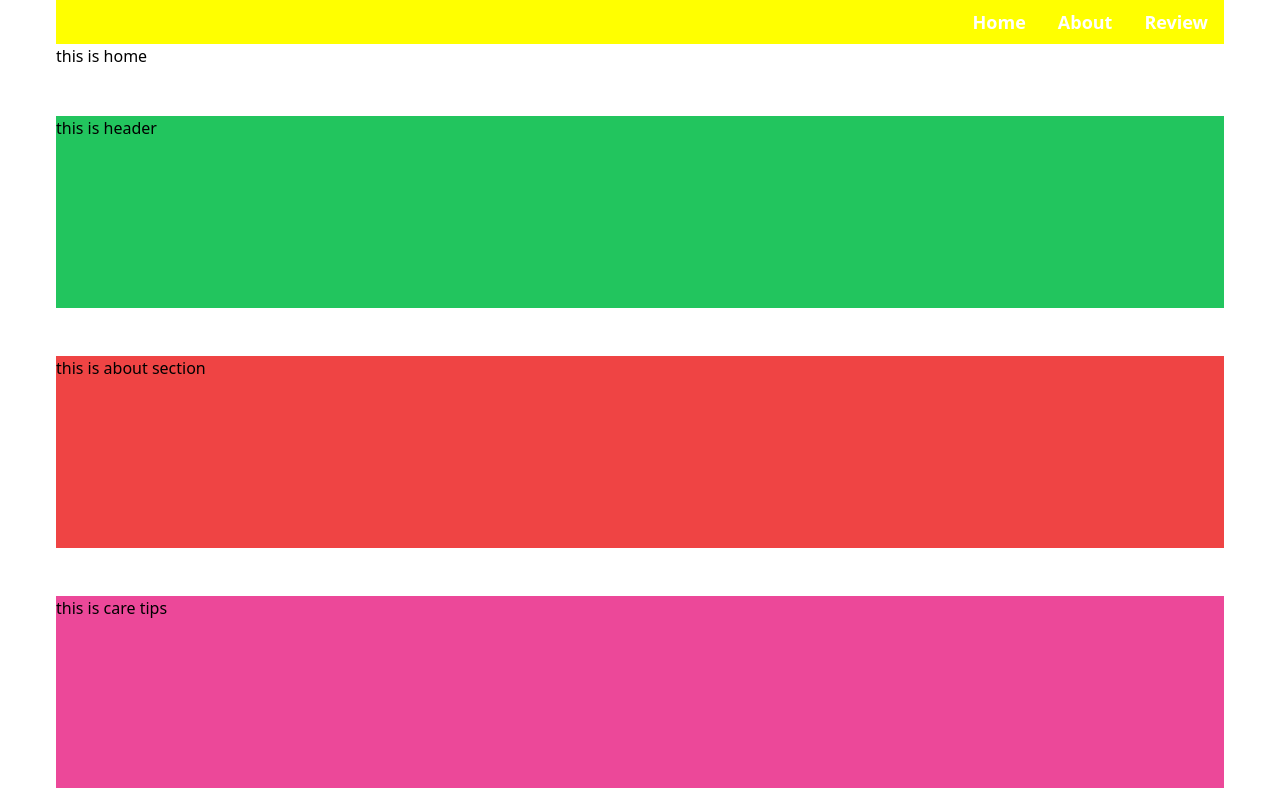
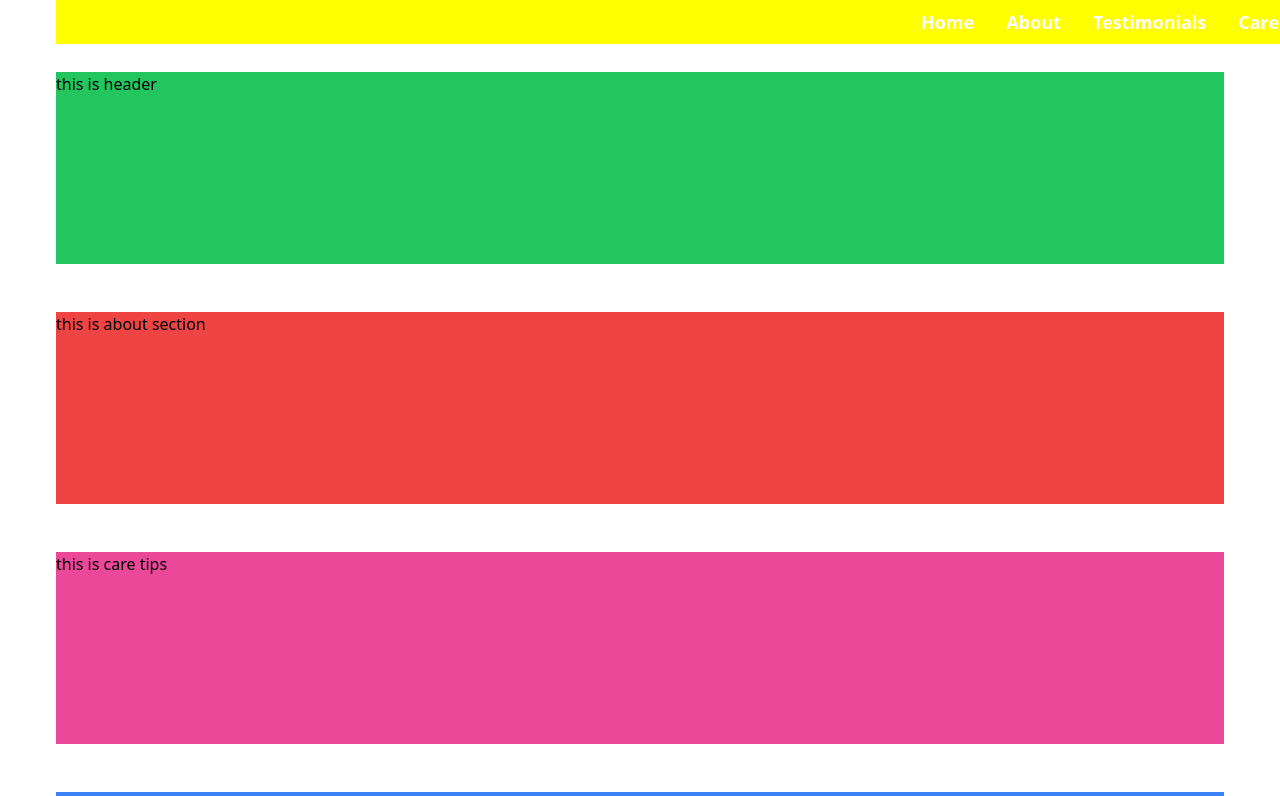
Before and after one commit to QuaziSamiha/PawsomeCare, a React (Vite) app: page / in a window 1280 px wide. Shown: the top 796 px of the page. Built offline with nearby package versions, Linux system fonts and the light colour scheme.

Commit message:
react-scroll added

```diff
--- a/index.html
+++ b/index.html
@@ -3,6 +3,12 @@
   <head>
     <meta charset="UTF-8" />
     <!-- <link rel="icon" type="image/svg+xml" href="/vite.svg" /> -->
+    <!-- <link rel="preconnect" href="https://fonts.googleapis.com" /> -->
+    <!-- <link rel="preconnect" href="https://fonts.gstatic.com" crossorigin />
+    <link
+      href="https://fonts.googleapis.com/css2?family=Roboto&display=swap"
+      rel="stylesheet"
+    /> -->
     <meta name="viewport" content="width=device-width, initial-scale=1.0" />
     <title>PawsomeCare</title>
   </head>
--- a/package.json
+++ b/package.json
@@ -10,11 +10,13 @@
     "preview": "vite preview"
   },
   "dependencies": {
+    "@fontsource/roboto": "^5.0.8",
     "localforage": "^1.10.0",
     "match-sorter": "^6.3.1",
     "react": "^18.2.0",
     "react-dom": "^18.2.0",
     "react-router-dom": "^6.17.0",
+    "react-scroll": "^1.9.0",
     "sort-by": "^1.2.0"
   },
   "devDependencies": {
--- a/src/components/ErrorPage/ErrorPage.jsx
+++ b/src/components/ErrorPage/ErrorPage.jsx
@@ -5,12 +5,21 @@ export default function ErrorPage() {
   console.error(error);
 
   return (
-    <div id="error-page">
-      <h1>Oops!</h1>
-      <p>Sorry, an unexpected error has occurred.</p>
-      <p>
-        <i>{error.statusText || error.message}</i>
-      </p>
-    </div>
+    <>
+      <div
+        id="error-page"
+        className="min-h-screen flex items-center justify-center bg-gray-100"
+      >
+        <div className="bg-white p-8 rounded-lg shadow-lg text-center">
+          <h1 className="text-4xl font-bold text-blue-600 mb-4">Oops!</h1>
+          <p className="text-lg text-gray-700">
+            Sorry, an unexpected error has occurred.
+          </p>
+          <p className="text-lg mt-2 font-bold text-red-600 ">
+            {error.statusText || error.message}
+          </p>
+        </div>
+      </div>
+    </>
   );
 }
--- a/src/components/Home/About.jsx
+++ b/src/components/Home/About.jsx
@@ -1,7 +1,7 @@
 function About() {
   return (
     <>
-      <div className="h-48 my-12 bg-red-500">
+      <div id="about" className="h-48 my-12 bg-red-500">
         <h1>this is about section</h1>
       </div>
     </>
--- a/src/components/Home/CareTips.jsx
+++ b/src/components/Home/CareTips.jsx
@@ -1,7 +1,7 @@
 function CareTips() {
   return (
     <>
-      <div className="h-48 my-12 bg-pink-500">
+      <div id="careTips" className="h-48 my-12 bg-pink-500">
         <h1>this is care tips</h1>
       </div>
     </>
--- a/src/components/Home/Testimonials.jsx
+++ b/src/components/Home/Testimonials.jsx
@@ -1,10 +1,8 @@
 function Testimonials() {
   return (
-    <>
-      <div className="h-48 my-12 bg-blue-500">
-        <h1>this is testimonials</h1>
-      </div>
-    </>
+    <div id="testimonials" className="h-48 my-12 bg-blue-500">
+      <h1>this is testimonials</h1>
+    </div>
   );
 }
 
--- a/src/components/shared/Navbar.jsx
+++ b/src/components/shared/Navbar.jsx
@@ -1,26 +1,51 @@
-import { Link } from "react-router-dom";
+import { Link, animateScroll as scroll } from "react-scroll";
 
 function Navbar() {
   const routes = [
-    { id: 1, name: "Home", path: "/" },
-    { id: 2, name: "About", path: "/about" },
-    { id: 3, name: "Review", path: "/review" },
+    { id: "home", name: "Home" },
+    { id: "about", name: "About" },
+    { id: "testimonials", name: "Testimonials" },
+
+    { id: "careTips", name: "Care Tips" },
   ];
+
   return (
-    <>
-      <nav className="bg-[#FFFF00] py-2">
-        <div></div>
-        <ul className="md:flex  justify-end">
+    <nav className="bg-[#FFFF00] py-2 fixed w-full">
+      <ul className="md:flex justify-end">
         {routes.map((route) => (
-            <>
           <li key={route.id} className="text-white font-bold text-lg px-4">
-                <Link to={route.path}>{route.name}</Link>
+            <Link
+              activeClass="active"
+              to={route.id}
+              spy={true}
+              smooth={true}
+              offset={-70} // Adjust this value to offset the scroll position if you have a fixed header
+              duration={500}
+            >
+              {route.name}
+            </Link>
+            {/*
+            <Link activeClass="active"
+      to="target"
+      spy={true}
+      smooth={true}
+      hashSpy={true}
+      offset={50}
+      duration={500}
+      delay={1000}
+      isDynamic={true}
+      onSetActive={this.handleSetActive}
+      onSetInactive={this.handleSetInactive}
+      ignoreCancelEvents={false}
+      spyThrottle={500}
+>
+  Your name
+</Link>
+            */}
           </li>
-            </>
         ))}
       </ul>
     </nav>
-    </>
   );
 }
 
--- a/src/index.css
+++ b/src/index.css
@@ -1,3 +1,5 @@
 @tailwind base;
 @tailwind components;
 @tailwind utilities;
+
+/* font-family: 'Roboto, sans-serif'; */
```
Also changed, not shown: 2 other files (tests, documents, lock files or other folders). Lines whose indentation alone changed are shown as unchanged.
